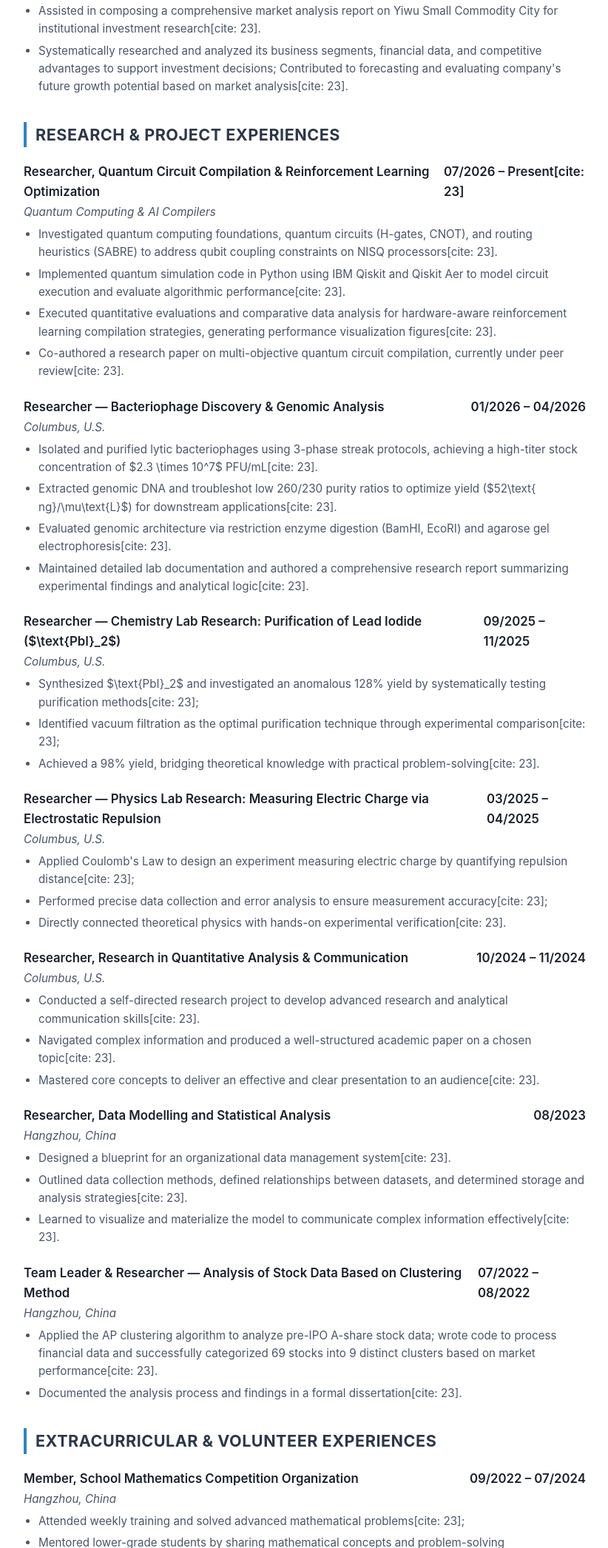
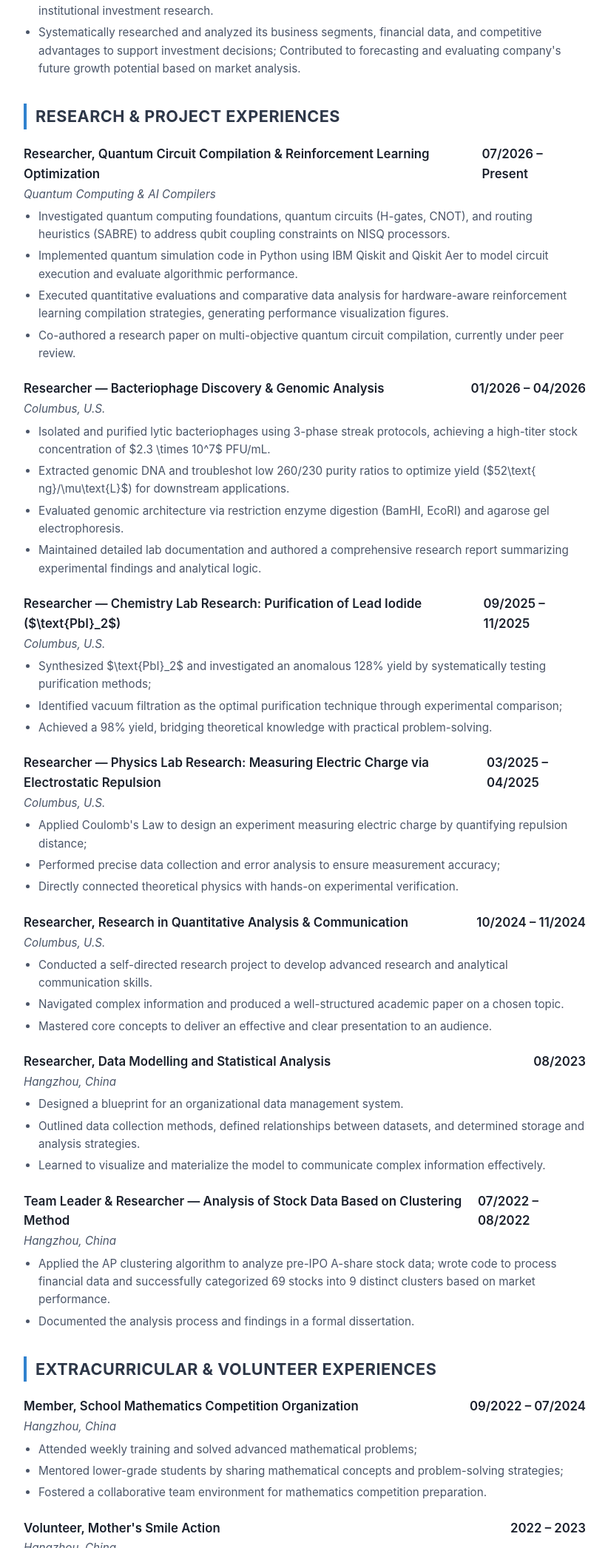
Before and after one commit to gyh0601/gyh0601.github.io, a plain HTML site: page index.html in a window 1280 px wide. Shown: the part 707-2800 px from the top of the page at 74% size, without its empty margins (228-1050 px from the left). Drawn offline with Linux system fonts and the light colour scheme.

Commit message:
Fix HTML encoding issues in index.html

```diff
--- a/index.html
+++ b/index.html
@@ -77,7 +77,7 @@
                 <span></span>
             </div>
             <ul>
-                <li>Dean's List for Autumn 2024, Spring 2025 Semester, Autumn 2025 and Spring 2026 Semester[cite: 23].</li>
+                <li>Dean's List for Autumn 2024, Spring 2025 Semester, Autumn 2025 and Spring 2026 Semester.</li>
             </ul>
         </div>
     </section>
@@ -95,8 +95,8 @@
                 <span></span>
             </div>
             <ul>
-                <li>Assisted in composing a comprehensive market analysis report on Yiwu Small Commodity City for institutional investment research[cite: 23].</li>
-                <li>Systematically researched and analyzed its business segments, financial data, and competitive advantages to support investment decisions; Contributed to forecasting and evaluating company's future growth potential based on market analysis[cite: 23].</li>
+                <li>Assisted in composing a comprehensive market analysis report on Yiwu Small Commodity City for institutional investment research.</li>
+                <li>Systematically researched and analyzed its business segments, financial data, and competitive advantages to support investment decisions; Contributed to forecasting and evaluating company's future growth potential based on market analysis.</li>
             </ul>
         </div>
     </section>
@@ -108,17 +108,17 @@
         <div class="item">
             <div class="item-header">
                 <span>Researcher, Quantum Circuit Compilation & Reinforcement Learning Optimization</span>
-                <span>07/2026 – Present[cite: 23]</span>
+                <span>07/2026 – Present</span>
             </div>
             <div class="item-sub">
                 <span>Quantum Computing & AI Compilers</span>
                 <span></span>
             </div>
             <ul>
-                <li>Investigated quantum computing foundations, quantum circuits (H-gates, CNOT), and routing heuristics (SABRE) to address qubit coupling constraints on NISQ processors[cite: 23].</li>
-                <li>Implemented quantum simulation code in Python using IBM Qiskit and Qiskit Aer to model circuit execution and evaluate algorithmic performance[cite: 23].</li>
-                <li>Executed quantitative evaluations and comparative data analysis for hardware-aware reinforcement learning compilation strategies, generating performance visualization figures[cite: 23].</li>
-                <li>Co-authored a research paper on multi-objective quantum circuit compilation, currently under peer review[cite: 23].</li>
+                <li>Investigated quantum computing foundations, quantum circuits (H-gates, CNOT), and routing heuristics (SABRE) to address qubit coupling constraints on NISQ processors.</li>
+                <li>Implemented quantum simulation code in Python using IBM Qiskit and Qiskit Aer to model circuit execution and evaluate algorithmic performance.</li>
+                <li>Executed quantitative evaluations and comparative data analysis for hardware-aware reinforcement learning compilation strategies, generating performance visualization figures.</li>
+                <li>Co-authored a research paper on multi-objective quantum circuit compilation, currently under peer review.</li>
             </ul>
         </div>
 
@@ -132,10 +132,10 @@
                 <span></span>
             </div>
             <ul>
-                <li>Isolated and purified lytic bacteriophages using 3-phase streak protocols, achieving a high-titer stock concentration of $2.3 \times 10^7$ PFU/mL[cite: 23].</li>
-                <li>Extracted genomic DNA and troubleshot low 260/230 purity ratios to optimize yield ($52\text{ ng}/\mu\text{L}$) for downstream applications[cite: 23].</li>
-                <li>Evaluated genomic architecture via restriction enzyme digestion (BamHI, EcoRI) and agarose gel electrophoresis[cite: 23].</li>
-                <li>Maintained detailed lab documentation and authored a comprehensive research report summarizing experimental findings and analytical logic[cite: 23].</li>
+                <li>Isolated and purified lytic bacteriophages using 3-phase streak protocols, achieving a high-titer stock concentration of $2.3 \times 10^7$ PFU/mL.</li>
+                <li>Extracted genomic DNA and troubleshot low 260/230 purity ratios to optimize yield ($52\text{ ng}/\mu\text{L}$) for downstream applications.</li>
+                <li>Evaluated genomic architecture via restriction enzyme digestion (BamHI, EcoRI) and agarose gel electrophoresis.</li>
+                <li>Maintained detailed lab documentation and authored a comprehensive research report summarizing experimental findings and analytical logic.</li>
             </ul>
         </div>
 
@@ -149,9 +149,9 @@
                 <span></span>
             </div>
             <ul>
-                <li>Synthesized $\text{PbI}_2$ and investigated an anomalous 128% yield by systematically testing purification methods[cite: 23];</li>
-                <li>Identified vacuum filtration as the optimal purification technique through experimental comparison[cite: 23];</li>
-                <li>Achieved a 98% yield, bridging theoretical knowledge with practical problem-solving[cite: 23].</li>
+                <li>Synthesized $\text{PbI}_2$ and investigated an anomalous 128% yield by systematically testing purification methods;</li>
+                <li>Identified vacuum filtration as the optimal purification technique through experimental comparison;</li>
+                <li>Achieved a 98% yield, bridging theoretical knowledge with practical problem-solving.</li>
             </ul>
         </div>
 
@@ -165,9 +165,9 @@
                 <span></span>
             </div>
             <ul>
-                <li>Applied Coulomb's Law to design an experiment measuring electric charge by quantifying repulsion distance[cite: 23];</li>
-                <li>Performed precise data collection and error analysis to ensure measurement accuracy[cite: 23];</li>
-                <li>Directly connected theoretical physics with hands-on experimental verification[cite: 23].</li>
+                <li>Applied Coulomb's Law to design an experiment measuring electric charge by quantifying repulsion distance;</li>
+                <li>Performed precise data collection and error analysis to ensure measurement accuracy;</li>
+                <li>Directly connected theoretical physics with hands-on experimental verification.</li>
             </ul>
         </div>
 
@@ -181,9 +181,9 @@
                 <span></span>
             </div>
             <ul>
-                <li>Conducted a self-directed research project to develop advanced research and analytical communication skills[cite: 23].</li>
-                <li>Navigated complex information and produced a well-structured academic paper on a chosen topic[cite: 23].</li>
-                <li>Mastered core concepts to deliver an effective and clear presentation to an audience[cite: 23].</li>
+                <li>Conducted a self-directed research project to develop advanced research and analytical communication skills.</li>
+                <li>Navigated complex information and produced a well-structured academic paper on a chosen topic.</li>
+                <li>Mastered core concepts to deliver an effective and clear presentation to an audience.</li>
             </ul>
         </div>
 
@@ -197,9 +197,9 @@
                 <span></span>
             </div>
             <ul>
-                <li>Designed a blueprint for an organizational data management system[cite: 23].</li>
-                <li>Outlined data collection methods, defined relationships between datasets, and determined storage and analysis strategies[cite: 23].</li>
-                <li>Learned to visualize and materialize the model to communicate complex information effectively[cite: 23].</li>
+                <li>Designed a blueprint for an organizational data management system.</li>
+                <li>Outlined data collection methods, defined relationships between datasets, and determined storage and analysis strategies.</li>
+                <li>Learned to visualize and materialize the model to communicate complex information effectively.</li>
             </ul>
         </div>
 
@@ -213,8 +213,8 @@
                 <span></span>
             </div>
             <ul>
-                <li>Applied the AP clustering algorithm to analyze pre-IPO A-share stock data; wrote code to process financial data and successfully categorized 69 stocks into 9 distinct clusters based on market performance[cite: 23].</li>
-                <li>Documented the analysis process and findings in a formal dissertation[cite: 23].</li>
+                <li>Applied the AP clustering algorithm to analyze pre-IPO A-share stock data; wrote code to process financial data and successfully categorized 69 stocks into 9 distinct clusters based on market performance.</li>
+                <li>Documented the analysis process and findings in a formal dissertation.</li>
             </ul>
         </div>
     </section>
@@ -232,9 +232,9 @@
                 <span></span>
             </div>
             <ul>
-                <li>Attended weekly training and solved advanced mathematical problems[cite: 23];</li>
-                <li>Mentored lower-grade students by sharing mathematical concepts and problem-solving strategies[cite: 23];</li>
-                <li>Fostered a collaborative team environment for mathematics competition preparation[cite: 23].</li>
+                <li>Attended weekly training and solved advanced mathematical problems;</li>
+                <li>Mentored lower-grade students by sharing mathematical concepts and problem-solving strategies;</li>
+                <li>Fostered a collaborative team environment for mathematics competition preparation.</li>
             </ul>
         </div>
 
@@ -248,8 +248,8 @@
                 <span></span>
             </div>
             <ul>
-                <li>Was responsible for patient registration and conducted initial interviews with families[cite: 23];</li>
-                <li>Supported efficient clinic operations through accurate information collection and coordination and assisted children from low-income families[cite: 23].</li>
+                <li>Was responsible for patient registration and conducted initial interviews with families;</li>
+                <li>Supported efficient clinic operations through accurate information collection and coordination and assisted children from low-income families.</li>
             </ul>
         </div>
 
@@ -263,8 +263,8 @@
                 <span></span>
             </div>
             <ul>
-                <li>Led a team of over 30 overseas teenagers to design and record video lessons about Chinese festivals for the Bali Distance Education Project[cite: 23].</li>
-                <li>Completed community service at William Booth Orphanage and local junior high school for the Bali Anugerah Sejahtera Project[cite: 23].</li>
+                <li>Led a team of over 30 overseas teenagers to design and record video lessons about Chinese festivals for the Bali Distance Education Project.</li>
+                <li>Completed community service at William Booth Orphanage and local junior high school for the Bali Anugerah Sejahtera Project.</li>
             </ul>
         </div>
     </section>
@@ -273,11 +273,11 @@
     <section>
         <h2>Awards & Technical Skills</h2>
         <ul class="skills-list">
-            <li><strong>Language & Technical Skills:</strong> Native in Chinese and fluent in English; Proficient in Microsoft Office Suite, Java, MATLAB, Python, Qiskit[cite: 23].</li>
+            <li><strong>Language & Technical Skills:</strong> Native in Chinese and fluent in English; Proficient in Microsoft Office Suite, Java, MATLAB, Python, Qiskit.</li>
             <li><strong>Honors & Awards:</strong>
-                Volunteer Certificate (Bali Anugerah Sejahtera Project, International Level, 2023)[cite: 23];
-                Certificate of Distinction - Top 20% (Australian Mathematics Competition, International Level, 2022)[cite: 23];
-                Second Prize - Top 25% (Waterloo Mathematics Contest, International Level, 2021)[cite: 23].
+                Volunteer Certificate (Bali Anugerah Sejahtera Project, International Level, 2023);
+                Certificate of Distinction - Top 20% (Australian Mathematics Competition, International Level, 2022);
+                Second Prize - Top 25% (Waterloo Mathematics Contest, International Level, 2021).
             </li>
         </ul>
     </section>
```
